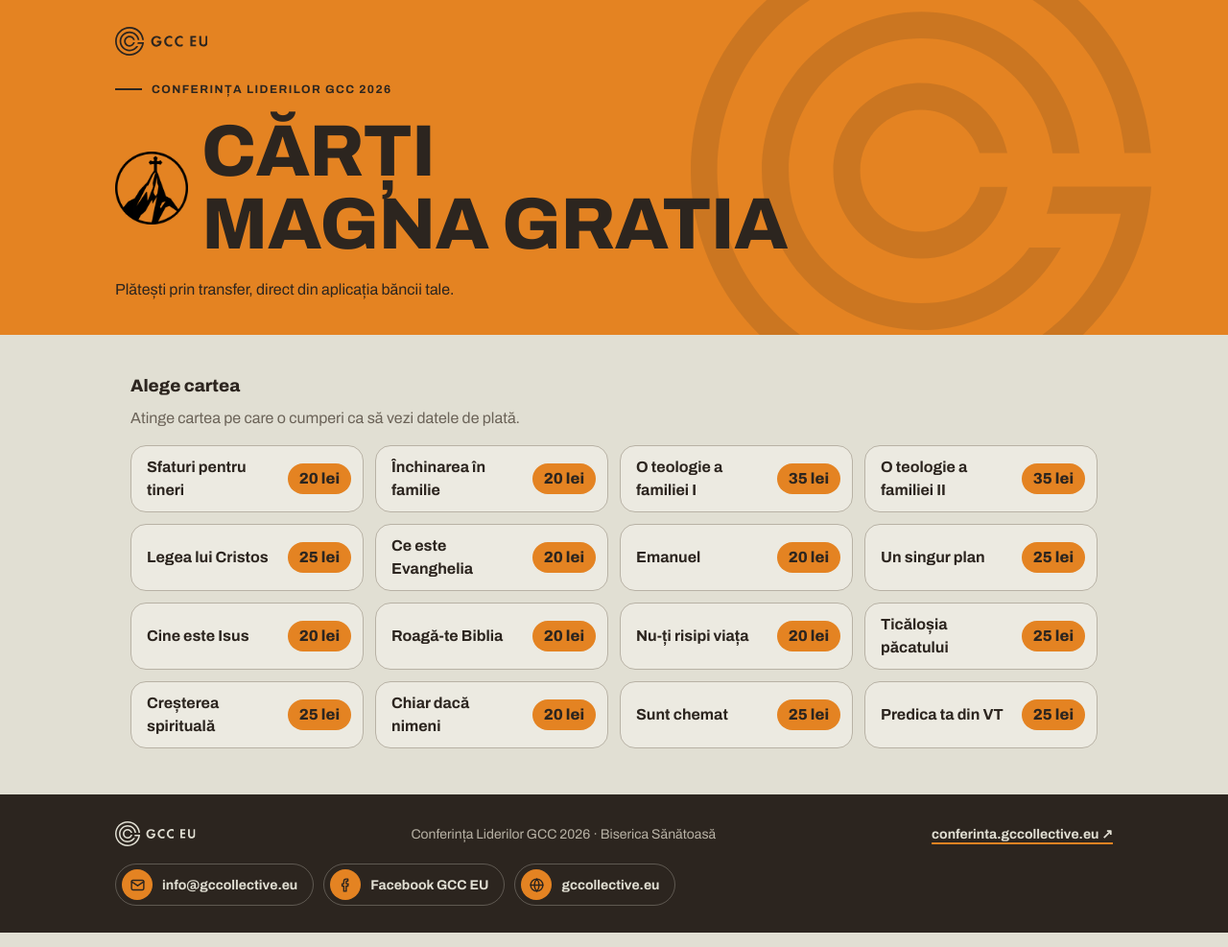
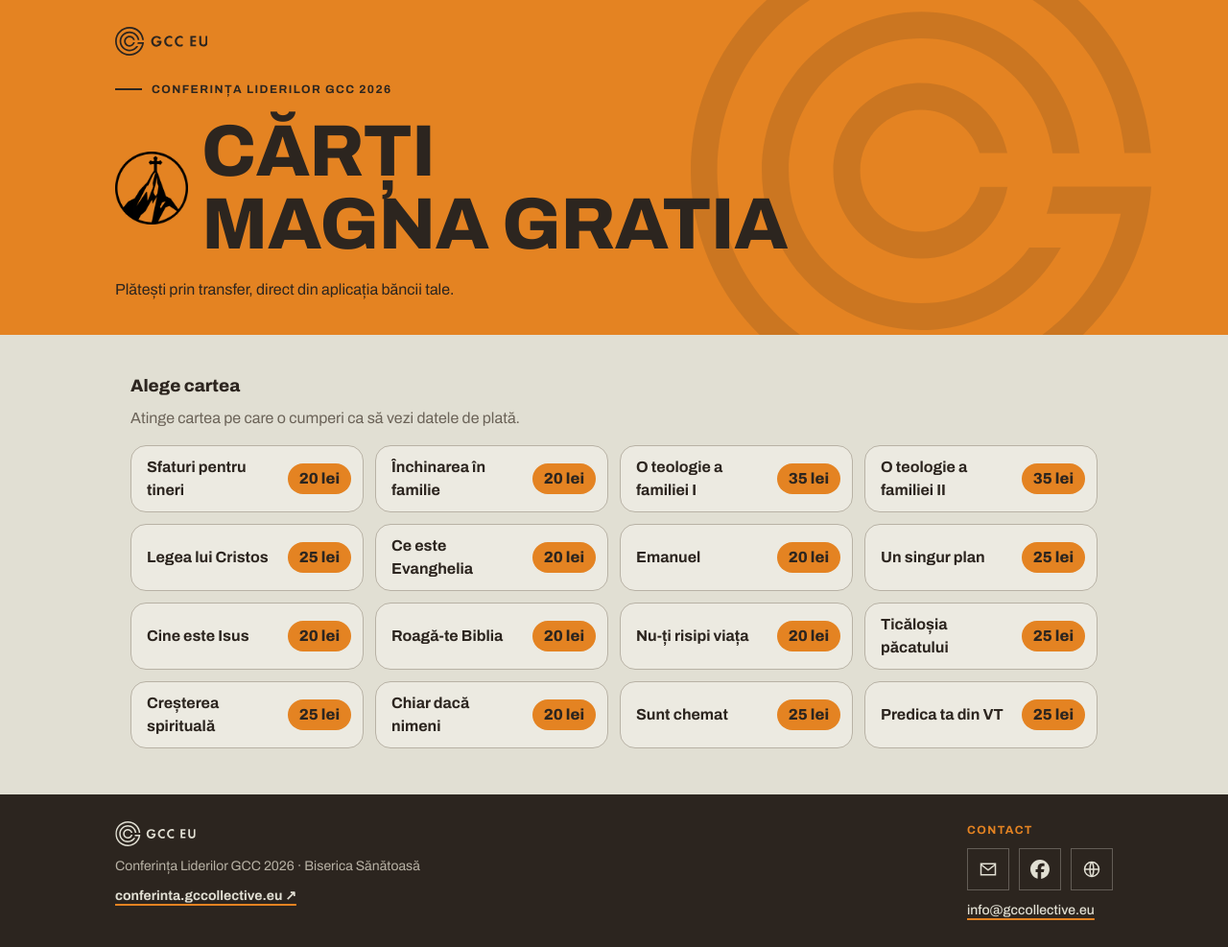
Before and after one commit to metanoiabr17/metanoia-site, a plain HTML site: page carti.html in a window 1280 px wide. Shown: the whole page at 96% size. Drawn offline with Linux system fonts and the light colour scheme.

Commit message:
Pagina de plată cărți: contact în dreapta, ca pe site-ul conferinței
Co-Authored-By: Claude Opus 5.5 <noreply@anthropic.com>
Claude-Session: https://claude.ai/code/session_01K9DNrDQrcdXtcu2cCnDTfw

```diff
--- a/carti.html
+++ b/carti.html
@@ -45,16 +45,18 @@ body{margin:0;background:var(--sand);color:var(--ink);font-family:var(--font);fo
   padding-top:28px;padding-bottom:calc(env(safe-area-inset-bottom,0px) + 28px);
   padding-left:max(16px,env(safe-area-inset-left,0px));padding-right:max(16px,env(safe-area-inset-right,0px))}
 .foot-in{max-width:520px;margin:0 auto;display:flex;flex-direction:column;gap:10px}
-.foot .logo{color:var(--sand);height:26px}
+.foot .logo{color:var(--sand);height:26px;width:84px}
 .foot p{margin:0;font-size:14px;color:var(--line)}
 .foot a{color:var(--sand);font-weight:700;text-decoration-color:var(--orange);text-decoration-thickness:2px;text-underline-offset:4px}
 .foot a:focus-visible{outline:3px solid var(--orange);outline-offset:2px}
-.social{display:flex;flex-wrap:wrap;gap:10px;margin:6px 0 0;padding:0;list-style:none}
-.social a{display:inline-flex;align-items:center;gap:10px;min-height:44px;padding:0 16px 0 6px;border:1px solid rgba(225,223,211,.28);border-radius:999px;
-  text-decoration:none;font-size:14px;font-weight:700;color:var(--sand)}
-.social a:hover{border-color:var(--orange)}
-.social .ic{flex:none;width:32px;height:32px;border-radius:50%;background:var(--orange);color:var(--ink);display:grid;place-items:center}
-.social svg{width:17px;height:17px;display:block}
+.foot-in{gap:24px 48px}
+.foot-l,.foot-r{display:flex;flex-direction:column;gap:10px}
+.foot-r h2{margin:0;font-size:12px;font-weight:700;letter-spacing:.12em;text-transform:uppercase;color:var(--orange)}
+.social{display:flex;gap:10px;margin:0;padding:0;list-style:none}
+.social a{display:flex;align-items:center;justify-content:center;width:44px;height:44px;border:1px solid rgba(225,223,211,.3);color:var(--sand);text-decoration:none}
+.social a:hover{background:var(--orange);border-color:var(--orange);color:var(--ink)}
+.social svg{width:20px;height:20px;display:block}
+.mail{font-size:14px;font-weight:500!important}
 .wrap{max-width:520px;margin:0 auto;padding-top:28px;padding-bottom:calc(env(safe-area-inset-bottom,0px) + 48px);
   padding-left:max(16px,env(safe-area-inset-left,0px));padding-right:max(16px,env(safe-area-inset-right,0px));
   display:flex;flex-direction:column;gap:20px}
@@ -102,7 +104,7 @@ h2{margin:0;font-size:18px;font-weight:800}
   #detail .howto{grid-area:howto;margin:0}
   #detail .links{grid-area:links;margin:0}
   h1{font-size:44px}
-  .foot-in{flex-direction:row;align-items:center;justify-content:space-between;flex-wrap:wrap;gap:12px 32px}
+  .foot-in{flex-direction:row;align-items:flex-start;justify-content:space-between;flex-wrap:wrap;gap:24px 48px}
 }
 @media (min-width:1000px){.list{grid-template-columns:repeat(4,minmax(0,1fr))}}
 @media (prefers-reduced-motion:no-preference){.copy{transition:background .15s}}
@@ -181,14 +183,20 @@ h2{margin:0;font-size:18px;font-weight:800}
 
 <footer class="foot">
   <div class="foot-in">
-    <svg class="logo" viewBox="0 0 493.56 153.65" role="img" aria-label="GCC EU" fill="currentColor"><use href="#gcc"/></svg>
-    <p>Conferința Liderilor GCC 2026 · Biserica Sănătoasă</p>
-    <p><a href="https://conferinta.gccollective.eu" target="_blank" rel="noopener">conferinta.gccollective.eu ↗</a></p>
-    <ul class="social">
-      <li><a href="mailto:info@gccollective.eu"><span class="ic"><svg fill="none" stroke="currentColor" stroke-width="2" stroke-linecap="round" stroke-linejoin="round" aria-hidden="true" viewBox="0 0 24 24"><rect x="3" y="5" width="18" height="14" rx="2"/><path d="m3 7 9 6 9-6"/></svg></span>info@gccollective.eu</a></li>
-      <li><a href="https://www.facebook.com/gcceurope/" target="_blank" rel="noopener"><span class="ic"><svg fill="none" stroke="currentColor" stroke-width="2" stroke-linecap="round" stroke-linejoin="round" aria-hidden="true" viewBox="0 0 24 24"><path d="M15 3h-2.5A3.5 3.5 0 0 0 9 6.5V10H6.5v3.5H9V21h3.5v-7.5H15l.5-3.5h-3V7a1 1 0 0 1 1-1H15z"/></svg></span>Facebook GCC EU</a></li>
-      <li><a href="https://gccollective.eu/" target="_blank" rel="noopener"><span class="ic"><svg fill="none" stroke="currentColor" stroke-width="2" stroke-linecap="round" stroke-linejoin="round" aria-hidden="true" viewBox="0 0 24 24"><circle cx="12" cy="12" r="9"/><path d="M3 12h18M12 3c2.5 2.7 3.5 5.7 3.5 9s-1 6.3-3.5 9c-2.5-2.7-3.5-5.7-3.5-9S9.5 5.7 12 3z"/></svg></span>gccollective.eu</a></li>
-    </ul>
+    <div class="foot-l">
+      <svg class="logo" viewBox="0 0 493.56 153.65" role="img" aria-label="GCC EU" fill="currentColor"><use href="#gcc"/></svg>
+      <p>Conferința Liderilor GCC 2026 · Biserica Sănătoasă</p>
+      <p><a href="https://conferinta.gccollective.eu" target="_blank" rel="noopener">conferinta.gccollective.eu ↗</a></p>
+    </div>
+    <div class="foot-r">
+      <h2>Contact</h2>
+      <ul class="social">
+        <li><a href="mailto:info@gccollective.eu" title="E-mail" aria-label="E-mail: info@gccollective.eu"><svg viewBox="0 0 24 24" aria-hidden="true"><path d="M3 5h18v14H3z" fill="none" stroke="currentColor" stroke-width="1.8"/><path d="m3 6 9 7 9-7" fill="none" stroke="currentColor" stroke-width="1.8"/></svg></a></li>
+        <li><a href="https://www.facebook.com/gcceurope/" target="_blank" rel="noopener" title="Facebook" aria-label="Facebook GCC EU"><svg viewBox="0 0 24 24" aria-hidden="true"><path d="M9.101 23.691v-7.98H6.627v-3.667h2.474v-1.58c0-4.085 1.848-5.978 5.858-5.978.401 0 .955.042 1.468.103a8.68 8.68 0 0 1 1.141.195v3.325a8.623 8.623 0 0 0-.653-.036 26.805 26.805 0 0 0-.733-.009c-.707 0-1.259.096-1.675.309a1.686 1.686 0 0 0-.679.622c-.258.42-.374.995-.374 1.752v1.297h3.919l-.386 2.103-.287 1.564h-3.246v8.245C19.396 23.238 24 18.179 24 12.044c0-6.627-5.373-12-12-12s-12 5.373-12 12c0 5.628 3.874 10.35 9.101 11.647Z" fill="currentColor"/></svg></a></li>
+        <li><a href="https://gccollective.eu/" target="_blank" rel="noopener" title="gccollective.eu" aria-label="Site GCC EU: gccollective.eu"><svg viewBox="0 0 24 24" aria-hidden="true"><circle cx="12" cy="12" r="9" fill="none" stroke="currentColor" stroke-width="1.8"/><path d="M3 12h18M12 3c3 3.2 3 14.8 0 18M12 3c-3 3.2-3 14.8 0 18" fill="none" stroke="currentColor" stroke-width="1.8"/></svg></a></li>
+      </ul>
+      <p><a class="mail" href="mailto:info@gccollective.eu">info@gccollective.eu</a></p>
+    </div>
   </div>
 </footer>
 
```
